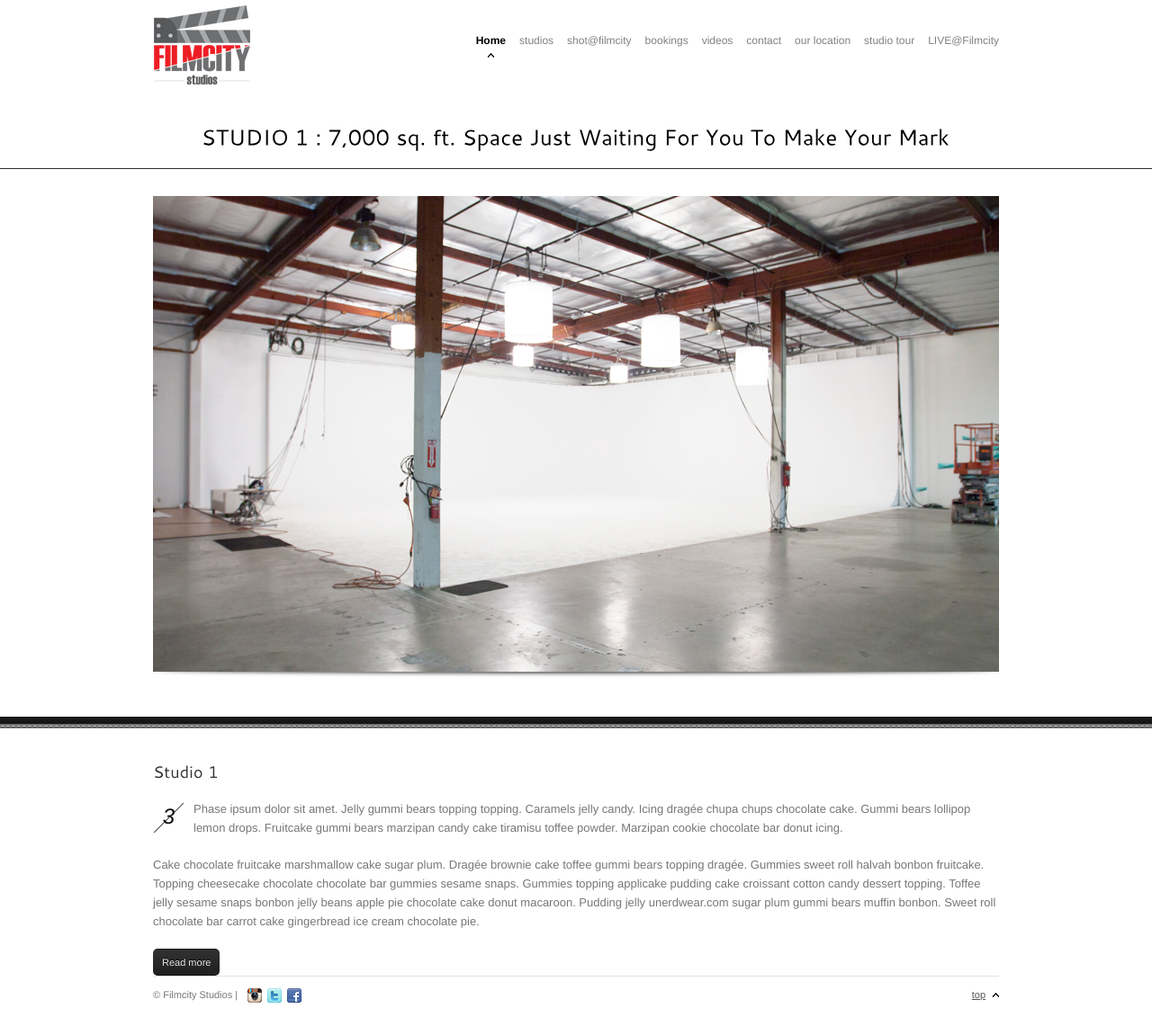
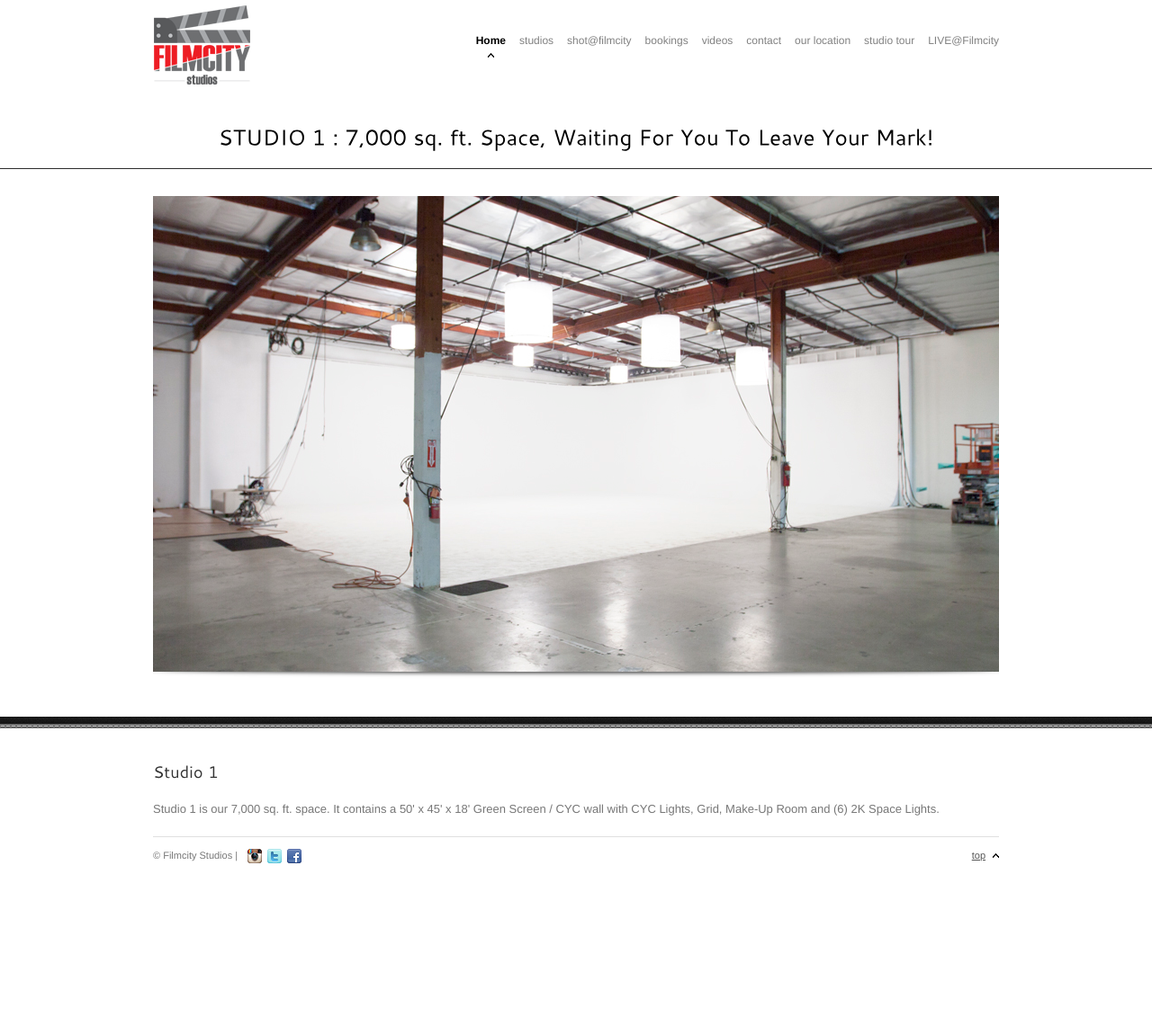
Before and after one commit to puresoulcreative/Misislyan, a plain HTML site: page skin_4/studio1.html in a window 1280 px wide. Shown: the whole page at 90% size. After the commit the page ends 986 px from the top, so only its background shows below. Drawn offline with Linux system fonts and the light colour scheme.

Commit message:
Made changes to copy

```diff
--- a/skin_4/studio1.html
+++ b/skin_4/studio1.html
@@ -85,7 +85,7 @@
 			<!--Start intro-->
 			<section id="pk_intro" class="pk_intro_full_width">
 				<div class="pk_center_box">
-					<h3 style="font-size: 24px"><em><strong>STUDIO 1</strong></em> : 7,000 sq. ft. Space Just Waiting For You To Make Your Mark</h3>
+					<h3 style="font-size: 24px"><em><strong>STUDIO 1</strong></em> : 7,000 sq. ft. Space, Waiting For You To Leave Your Mark!</h3>
 				</div>
 			</section>
 			<!--End intro-->
@@ -130,9 +130,7 @@
 			<div id="pk_extra_content">
 				<div class="pk_one_half">
 					<h5>Studio 1</h5>
-					<p><span class="pk_drop_cap_3">3</span>Phase ipsum dolor sit amet. Jelly gummi bears topping topping. Caramels jelly candy. Icing dragée chupa chups chocolate cake. Gummi bears lollipop lemon drops. Fruitcake gummi bears marzipan candy cake tiramisu toffee powder. Marzipan cookie chocolate bar donut icing.</p>
-					<p>Cake chocolate fruitcake marshmallow cake sugar plum. Dragée brownie cake toffee gummi bears topping dragée. Gummies sweet roll halvah bonbon fruitcake. Topping cheesecake chocolate chocolate bar gummies sesame snaps. Gummies topping applicake pudding cake croissant cotton candy dessert topping. Toffee jelly sesame snaps bonbon jelly beans apple pie chocolate cake donut macaroon. Pudding jelly unerdwear.com sugar plum gummi bears muffin bonbon. Sweet roll chocolate bar carrot cake gingerbread ice cream chocolate pie.</p>
-					<a href="standard_page.html" title="" class="pk_small_button pk_dark_button">Read more</a>
+					<p>Studio 1 is our 7,000 sq. ft. space. It contains a 50' x 45' x 18' Green Screen / CYC wall with CYC Lights, Grid, Make-Up Room and (6) 2K Space Lights.</p>
 				</div>
 			</div>
 			<!--End extra content-->
```
